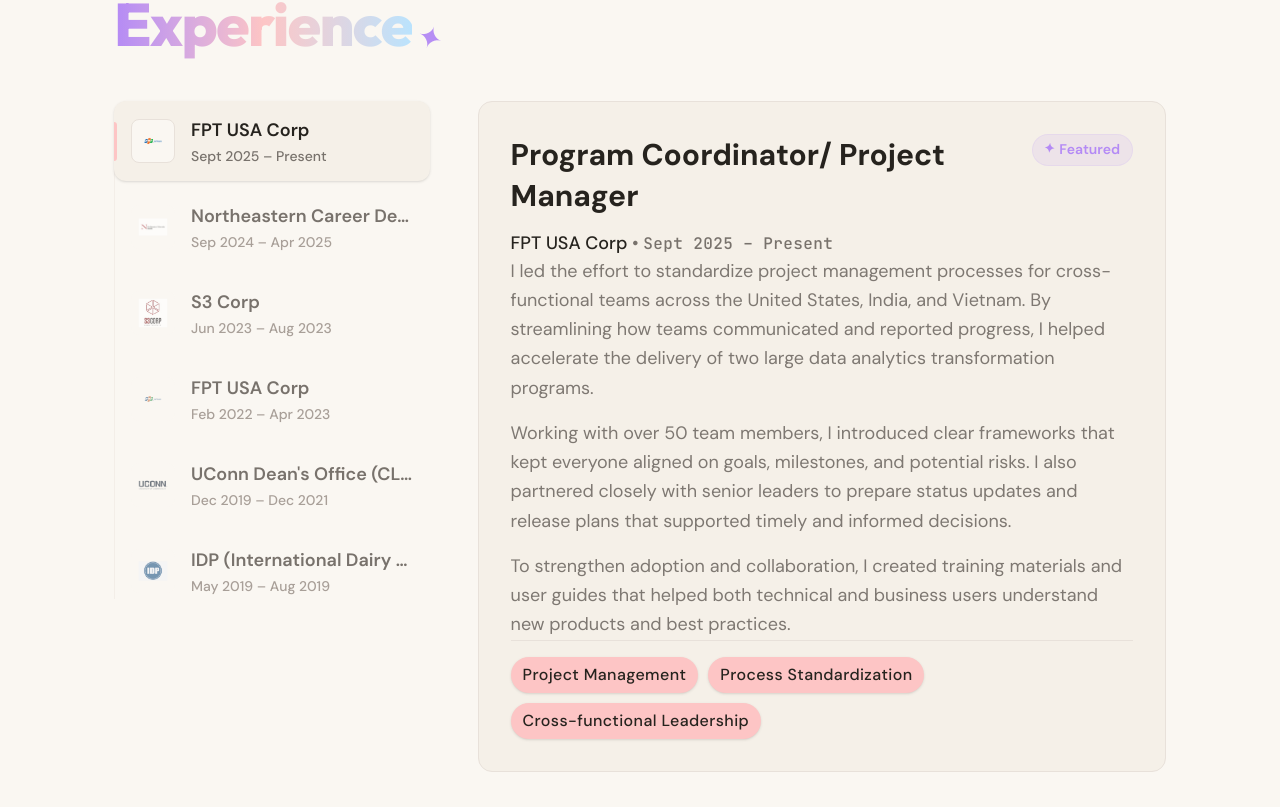
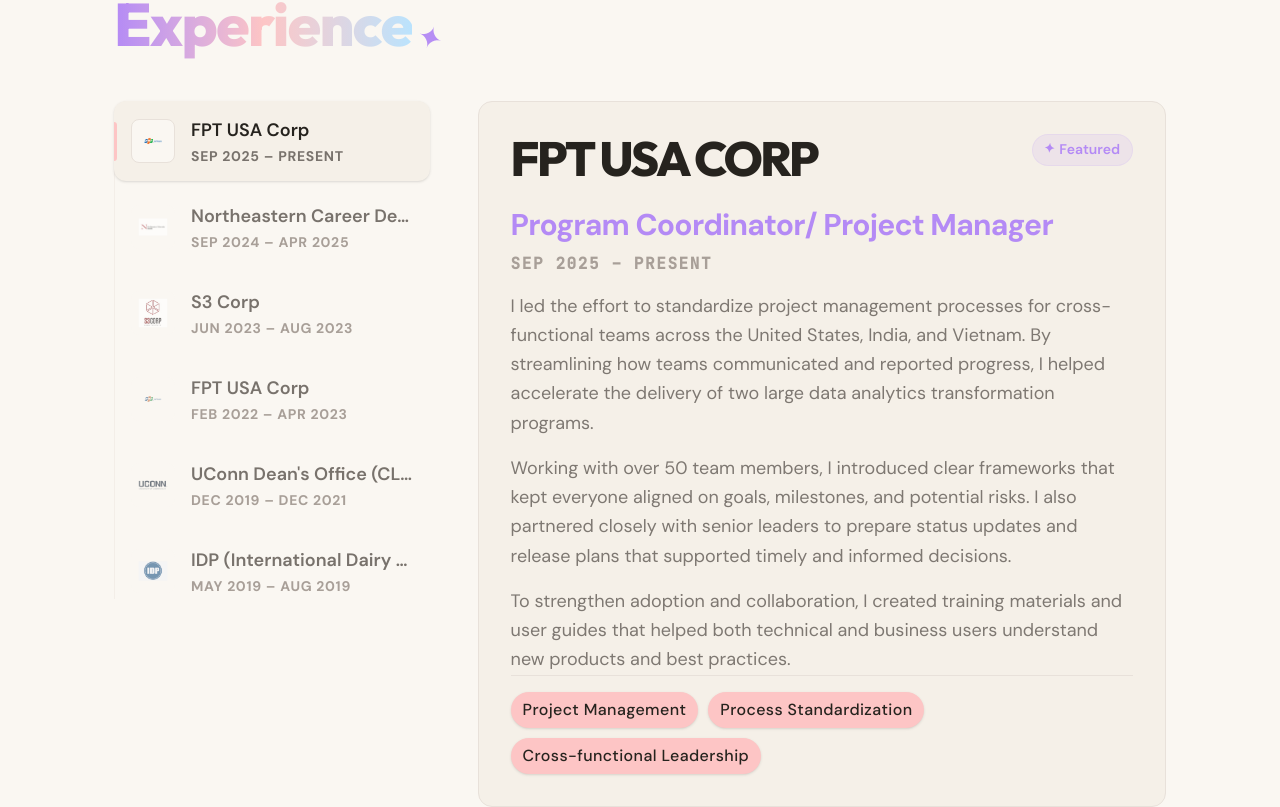
Before and after one commit to ngoclinhnguyenn/ngoclinhnguyenn.github.io, a React (Vite) app: page / in a window 1280 px wide. Shown: the part 893-1700 px from the top of the page. Built offline with nearby package versions, Linux system fonts and the light colour scheme.

Commit message:
Refactor Experience hierarchy: Company name first, assertive styling, and Sep date fix

```diff
--- a/src/components/Experience.jsx
+++ b/src/components/Experience.jsx
@@ -8,7 +8,7 @@
     {
         org: "FPT USA Corp",
         role: "Program Coordinator/ Project Manager",
-        dates: "Sept 2025 – Present",
+        dates: "Sep 2025 – Present",
         logo: "/images/whitefoxlogo.jpg",
         desc: [
             "I led the effort to standardize project management processes for cross-functional teams across the United States, India, and Vietnam. By streamlining how teams communicated and reported progress, I helped accelerate the delivery of two large data analytics transformation programs.",
@@ -164,7 +164,7 @@
                                             <h3 className={`font-semibold text-base truncate transition-colors ${isActive ? 'text-text-primary' : 'text-text-secondary group-hover:text-text-primary'}`}>
                                                 {exp.org}
                                             </h3>
-                                            <p className={`text-xs mt-0.5 font-medium transition-colors ${isActive ? 'text-text-secondary' : 'text-text-tertiary'}`}>
+                                            <p className={`text-xs mt-0.5 font-bold transition-colors uppercase tracking-wider ${isActive ? 'text-text-secondary' : 'text-text-tertiary'}`}>
                                                 {exp.dates}
                                             </p>
                                         </div>
@@ -196,11 +196,11 @@
                                         borderRadius: "16px",
                                     }}
                                 >
-                                    {/* Role Header */}
-                                    <div>
-                                        <div className="flex flex-col md:flex-row md:items-start md:justify-between gap-2 mb-3">
-                                            <h3 className="text-2xl font-bold text-text-primary leading-snug">
-                                                {activeExp.role}
+                                    {/* Company & Role Header */}
+                                    <div className="mb-2">
+                                        <div className="flex flex-col md:flex-row md:items-start md:justify-between gap-4">
+                                            <h3 className="text-3xl md:text-4xl font-display font-black text-text-primary leading-none tracking-tighter uppercase">
+                                                {activeExp.org}
                                             </h3>
                                             {activeExp.featured && (
                                                 <span className="inline-flex items-center gap-1.5 px-3 py-1 pb-1.5 rounded-full text-xs font-semibold bg-accent-soft text-accent shrink-0 border border-accent-soft h-fit">
@@ -209,9 +209,15 @@
                                                 </span>
                                             )}
                                         </div>
-                                        <p className="text-base text-text-secondary font-medium">
-                                            <span className="text-text-primary">{activeExp.org}</span> &bull; <span className="font-mono text-sm tracking-wide">{activeExp.dates}</span>
-                                        </p>
+
+                                        <div className="mt-6 mb-4">
+                                            <h4 className="text-xl md:text-2xl font-bold text-accent leading-tight tracking-tight">
+                                                {activeExp.role}
+                                            </h4>
+                                            <p className="text-sm font-mono font-bold text-text-tertiary mt-2 tracking-[0.1em] uppercase">
+                                                {activeExp.dates}
+                                            </p>
+                                        </div>
                                     </div>
 
                                     {/* Description Body */}
```
